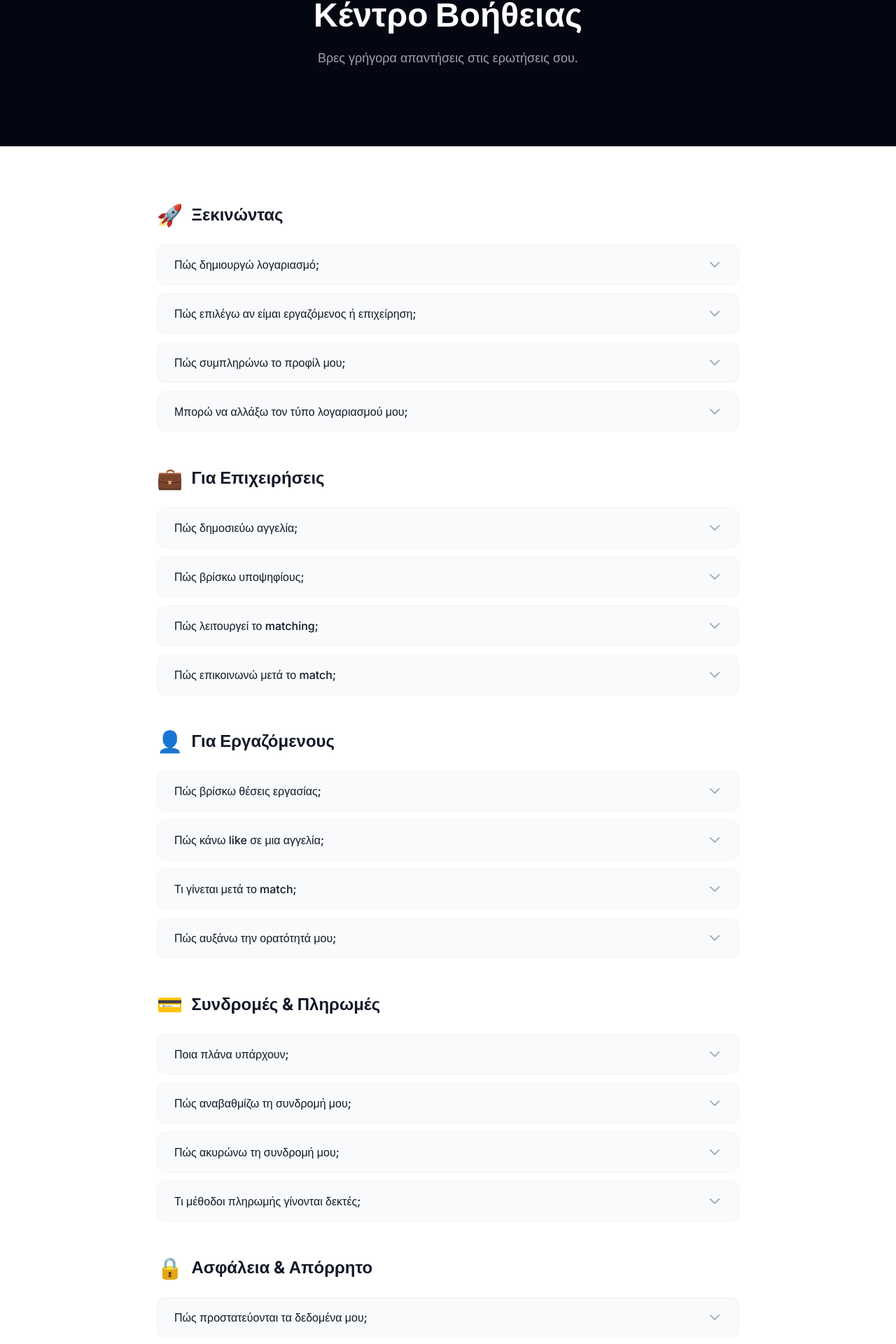
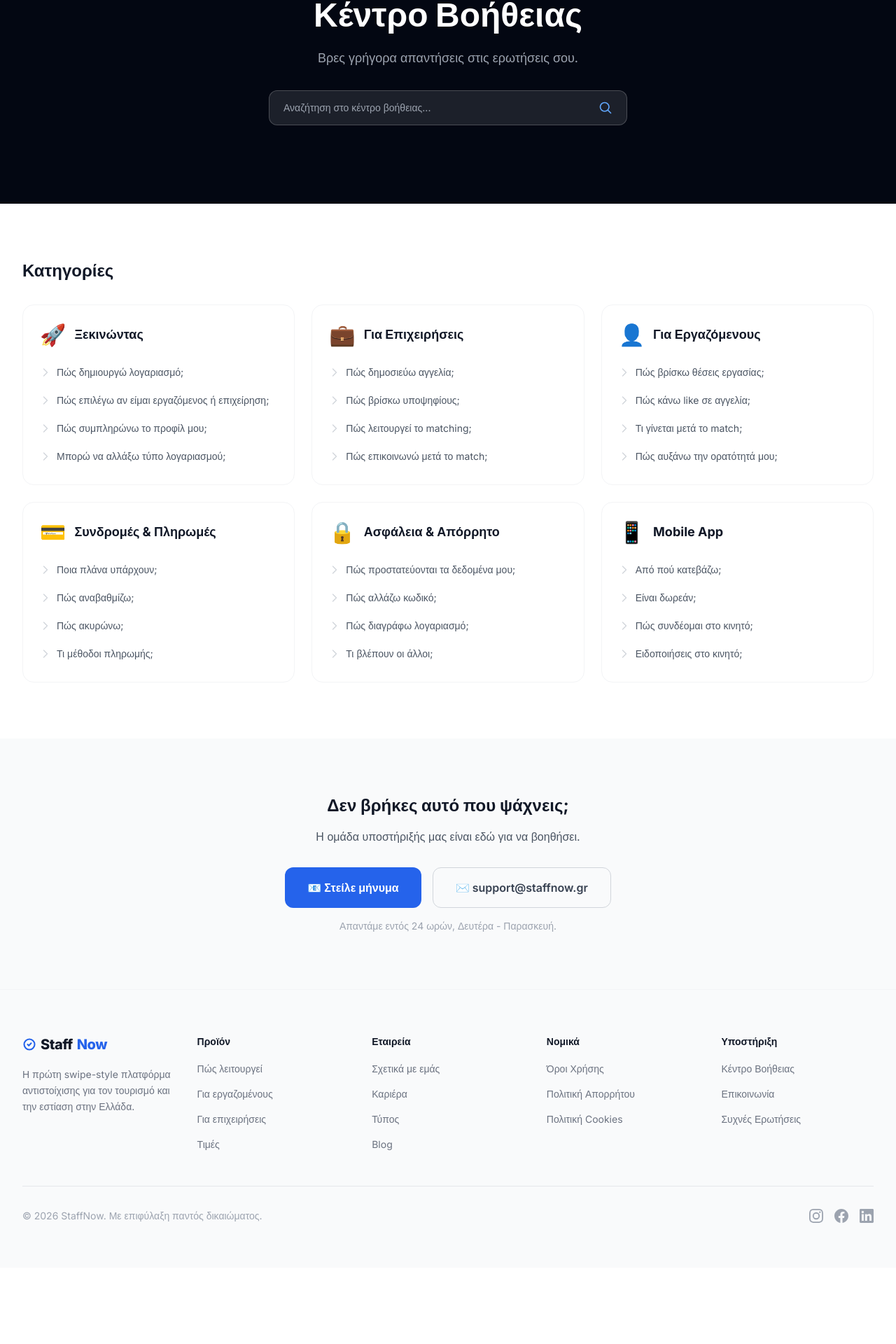
Before and after one commit to siteinside53-jpg/staff-now, a Next.js app in the folder apps/web/: page /help in a window 1280 px wide. Shown: the part 216-2136 px from the top of the page at 70% size. After the commit the page ends 2027 px from the top, so only its background shows below. Built offline with nearby package versions, Linux system fonts and the light colour scheme; no server answers.

Commit message:
Redesign Help Center: search bar + card grid with expandable articles
Co-Authored-By: Claude Opus 4.6 (1M context) <noreply@anthropic.com>

```diff
--- a/apps/web/src/app/(marketing)/help/page.tsx
+++ b/apps/web/src/app/(marketing)/help/page.tsx
@@ -6,55 +6,55 @@ const categories = [
   {
     icon: '🚀', title: 'Ξεκινώντας',
     articles: [
-      { q: 'Πώς δημιουργώ λογαριασμό;', a: 'Πήγαινε στη σελίδα Εγγραφής (staffnow.gr/auth/register). Μπορείς να εγγραφείς με το email σου ή απευθείας με τον Google λογαριασμό σου. Επίλεξε αν είσαι Εργαζόμενος ή Επιχείρηση, συμπλήρωσε τα στοιχεία σου και πάτα "Δημιουργία Λογαριασμού". Ο κωδικός πρέπει να έχει τουλάχιστον 8 χαρακτήρες, ένα κεφαλαίο, ένα πεζό και έναν αριθμό.' },
-      { q: 'Πώς επιλέγω αν είμαι εργαζόμενος ή επιχείρηση;', a: 'Κατά την εγγραφή, θα δεις δύο επιλογές: "Εργαζόμενος" και "Επιχείρηση". Αν ψάχνεις δουλειά στον τουρισμό/εστίαση, επίλεξε Εργαζόμενος. Αν είσαι ξενοδοχείο, εστιατόριο, μπαρ ή άλλη επιχείρηση που ψάχνει προσωπικό, επίλεξε Επιχείρηση. Η επιλογή καθορίζει τι βλέπεις στην πλατφόρμα.' },
-      { q: 'Πώς συμπληρώνω το προφίλ μου;', a: 'Μετά τη σύνδεση, πήγαινε στο Dashboard → Προφίλ. Εκεί μπορείς να συμπληρώσεις: ονοματεπώνυμο, περιγραφή/bio, πόλη, περιοχή και διαθεσιμότητα (αν είσαι εργαζόμενος) ή επωνυμία, περιγραφή και τύπο επιχείρησης (αν είσαι επιχείρηση). Πάτα "Αποθήκευση Αλλαγών" για να σώσεις.' },
-      { q: 'Μπορώ να αλλάξω τον τύπο λογαριασμού μου;', a: 'Αυτή τη στιγμή δεν μπορείς να αλλάξεις τον τύπο (εργαζόμενος/επιχείρηση) μετά την εγγραφή. Αν χρειάζεται, μπορείς να δημιουργήσεις νέο λογαριασμό με διαφορετικό email ή να επικοινωνήσεις μαζί μας στο support@staffnow.gr.' },
+      { q: 'Πώς δημιουργώ λογαριασμό;', a: 'Πήγαινε στη σελίδα Εγγραφής (staffnow.gr/auth/register). Μπορείς να εγγραφείς με email ή με τον Google λογαριασμό σου. Επίλεξε Εργαζόμενος ή Επιχείρηση, συμπλήρωσε τα στοιχεία σου και πάτα "Δημιουργία Λογαριασμού". Ο κωδικός χρειάζεται τουλάχιστον 8 χαρακτήρες, κεφαλαίο, πεζό και αριθμό.' },
+      { q: 'Πώς επιλέγω αν είμαι εργαζόμενος ή επιχείρηση;', a: 'Κατά την εγγραφή θα δεις δύο επιλογές: "Εργαζόμενος" και "Επιχείρηση". Αν ψάχνεις δουλειά, επίλεξε Εργαζόμενος. Αν ψάχνεις προσωπικό, επίλεξε Επιχείρηση. Η επιλογή καθορίζει τι βλέπεις στην πλατφόρμα.' },
+      { q: 'Πώς συμπληρώνω το προφίλ μου;', a: 'Dashboard → Προφίλ. Συμπλήρωσε: ονοματεπώνυμο, bio, πόλη, περιοχή, διαθεσιμότητα (εργαζόμενος) ή επωνυμία, περιγραφή, τύπο (επιχείρηση). Πάτα "Αποθήκευση Αλλαγών".' },
+      { q: 'Μπορώ να αλλάξω τύπο λογαριασμού;', a: 'Δεν μπορείς να αλλάξεις τύπο μετά την εγγραφή. Δημιούργησε νέο λογαριασμό με διαφορετικό email ή επικοινώνησε στο support@staffnow.gr.' },
     ],
   },
   {
     icon: '💼', title: 'Για Επιχειρήσεις',
     articles: [
-      { q: 'Πώς δημοσιεύω αγγελία;', a: 'Σύνδεσε ως Επιχείρηση → Dashboard → Αγγελίες → πάτα "+ Νέα Αγγελία". Συμπλήρωσε τίτλο (π.χ. "Σερβιτόρος/α Full Time"), περιγραφή, πόλη, περιοχή, τύπο εργασίας (εποχιακή/πλήρης/μερική) και εύρος μισθού. Πάτα "Δημοσίευση Αγγελίας" και η αγγελία σου θα είναι αμέσως ορατή στους εργαζόμενους.' },
-      { q: 'Πώς βρίσκω υποψηφίους;', a: 'Πήγαινε στο Dashboard → Ανακάλυψη. Θα δεις κάρτες εργαζομένων με τα στοιχεία τους (όνομα, ρόλοι, εμπειρία, τοποθεσία, μισθολογικές προσδοκίες). Πάτα "♥ Ενδιαφέρομαι" για να δείξεις ενδιαφέρον ή "✕ Πέρασε" για να προχωρήσεις στον επόμενο.' },
-      { q: 'Πώς λειτουργεί το matching;', a: 'Το matching είναι αμοιβαίο. Εσύ ως επιχείρηση κάνεις like σε εργαζόμενους, και οι εργαζόμενοι κάνουν like σε αγγελίες σου. Αν μια επιχείρηση κάνει like σε έναν εργαζόμενο ΚΑΙ ο ίδιος εργαζόμενος κάνει like σε αγγελία αυτής της επιχείρησης, δημιουργείται Match! Μετά το match, μπορείτε να επικοινωνήσετε μέσω chat.' },
-      { q: 'Πώς επικοινωνώ μετά το match;', a: 'Μόλις γίνει match, δημιουργείται αυτόματα μια συνομιλία. Πήγαινε στο Dashboard → Μηνύματα για να δεις τις συνομιλίες σου. Μπορείς να στείλεις μηνύματα, να ανταλλάξετε στοιχεία επικοινωνίας και να κανονίσετε συνέντευξη ή πρόσληψη.' },
+      { q: 'Πώς δημοσιεύω αγγελία;', a: 'Dashboard → Αγγελίες → "+ Νέα Αγγελία". Συμπλήρωσε τίτλο, περιγραφή, πόλη, περιοχή, τύπο εργασίας και μισθό. Πάτα "Δημοσίευση" και η αγγελία γίνεται αμέσως ορατή στους εργαζόμενους.' },
+      { q: 'Πώς βρίσκω υποψηφίους;', a: 'Dashboard → Ανακάλυψη. Βλέπεις κάρτες εργαζομένων με στοιχεία (ρόλοι, εμπειρία, τοποθεσία, μισθός). Πάτα "♥ Ενδιαφέρομαι" ή "✕ Πέρασε".' },
+      { q: 'Πώς λειτουργεί το matching;', a: 'Αμοιβαίο: εσύ κάνεις like σε εργαζόμενο + ο εργαζόμενος κάνει like σε αγγελία σου = Match! Δημιουργείται αυτόματα συνομιλία.' },
+      { q: 'Πώς επικοινωνώ μετά το match;', a: 'Dashboard → Μηνύματα. Βλέπεις τις συνομιλίες, στέλνεις μηνύματα, ανταλλάσσεις στοιχεία και κανονίζεις πρόσληψη.' },
     ],
   },
   {
     icon: '👤', title: 'Για Εργαζόμενους',
     articles: [
-      { q: 'Πώς βρίσκω θέσεις εργασίας;', a: 'Σύνδεσε ως Εργαζόμενος → Dashboard → Ανακάλυψη. Θα δεις κάρτες με θέσεις εργασίας από επιχειρήσεις σε όλη την Ελλάδα. Κάθε κάρτα δείχνει: τίτλο θέσης, περιγραφή, τοποθεσία, μισθό, τύπο εργασίας και αν παρέχεται στέγαση/σίτιση.' },
-      { q: 'Πώς κάνω like σε μια αγγελία;', a: 'Στην Ανακάλυψη, όταν βλέπεις μια αγγελία που σε ενδιαφέρει, πάτα το πράσινο κουμπί "♥ Ενδιαφέρομαι". Αν θέλεις να παραλείψεις, πάτα "✕ Πέρασε". Μόλις πατήσεις like, θα δεις ένα μήνυμα επιβεβαίωσης. Αν η επιχείρηση σε έχει ήδη κάνει like, θα γίνει Match!' },
-      { q: 'Τι γίνεται μετά το match;', a: 'Μετά το match: 1) Λαμβάνεις ειδοποίηση "Νέο ταίριασμα!" 2) Δημιουργείται αυτόματα συνομιλία 3) Πηγαίνεις στα Μηνύματα για να ξεκινήσεις chat 4) Μπορείς να ανταλλάξεις τηλέφωνο/email και να κανονίσεις συνέντευξη.' },
-      { q: 'Πώς αυξάνω την ορατότητά μου;', a: 'Για να εμφανίζεσαι ψηλότερα στις αναζητήσεις: 1) Συμπλήρωσε πλήρως το προφίλ σου (όνομα, bio, πόλη, περιοχή, διαθεσιμότητα) 2) Ενεργοποίησε τη "Verified" επαλήθευση 3) Αναβάθμισε σε Premium για αυξημένη ορατότητα και boosted ranking. Οι Premium χρήστες εμφανίζονται πρώτοι.' },
+      { q: 'Πώς βρίσκω θέσεις εργασίας;', a: 'Dashboard → Ανακάλυψη. Βλέπεις κάρτες αγγελιών (τίτλος, περιγραφή, τοποθεσία, μισθός, τύπος, στέγαση/σίτιση).' },
+      { q: 'Πώς κάνω like σε αγγελία;', a: 'Στην Ανακάλυψη, πάτα "♥ Ενδιαφέρομαι" στην αγγελία που θέλεις. Αν η επιχείρηση σε έχει ήδη κάνει like, γίνεται Match!' },
+      { q: 'Τι γίνεται μετά το match;', a: 'Λαμβάνεις ειδοποίηση, δημιουργείται chat, πηγαίνεις στα Μηνύματα και ξεκινάς επικοινωνία με την επιχείρηση.' },
+      { q: 'Πώς αυξάνω την ορατότητά μου;', a: 'Συμπλήρωσε πλήρως το προφίλ, ενεργοποίησε verified badge, αναβάθμισε σε Premium (9€/μήνα) για boosted ranking.' },
     ],
   },
   {
     icon: '💳', title: 'Συνδρομές & Πληρωμές',
     articles: [
-      { q: 'Ποια πλάνα υπάρχουν;', a: 'Υπάρχουν 3 πλάνα: 1) Business Basic (29€/μήνα ή 290€/χρόνο) — 50 swipes/μήνα, 10 matches, βασικά φίλτρα 2) Business Pro (79€/μήνα ή 790€/χρόνο) — απεριόριστα swipes, 100 matches, advanced φίλτρα, verified badge, priority support 3) Worker Premium (9€/μήνα ή 90€/χρόνο) — boosted visibility, verified badge, advanced φίλτρα. Η βασική χρήση είναι δωρεάν για εργαζόμενους.' },
-      { q: 'Πώς αναβαθμίζω τη συνδρομή μου;', a: 'Πήγαινε στο Dashboard → Συνδρομή. Θα δεις τα διαθέσιμα πλάνα με τις τιμές τους. Πάτα "Αναβάθμιση" στο πλάνο που θέλεις. Θα μεταφερθείς στη σελίδα πληρωμής (Stripe) για να ολοκληρώσεις την αγορά με πιστωτική/χρεωστική κάρτα.' },
-      { q: 'Πώς ακυρώνω τη συνδρομή μου;', a: 'Πήγαινε στο Dashboard → Συνδρομή → πάτα "Ακύρωση Συνδρομής". Η συνδρομή θα παραμείνει ενεργή μέχρι το τέλος της τρέχουσας περιόδου πληρωμής. Δεν θα χρεωθείς ξανά. Μπορείς να επανενεργοποιήσεις ανά πάσα στιγμή.' },
-      { q: 'Τι μέθοδοι πληρωμής γίνονται δεκτές;', a: 'Δεχόμαστε Visa, Mastercard, American Express και Apple Pay μέσω του Stripe. Οι πληρωμές είναι ασφαλείς με κρυπτογράφηση SSL. Δεν αποθηκεύουμε τα στοιχεία της κάρτας σου — αυτό το κάνει το Stripe.' },
+      { q: 'Ποια πλάνα υπάρχουν;', a: 'Business Basic (29€/μήνα) — 50 swipes, 10 matches. Business Pro (79€/μήνα) — απεριόριστα, advanced φίλτρα, priority. Worker Premium (9€/μήνα) — boosted visibility, verified badge. Βασική χρήση δωρεάν.' },
+      { q: 'Πώς αναβαθμίζω;', a: 'Dashboard → Συνδρομή → πάτα "Αναβάθμιση" στο πλάνο που θέλεις. Πληρωμή μέσω Stripe (Visa, Mastercard, Apple Pay).' },
+      { q: 'Πώς ακυρώνω;', a: 'Dashboard → Συνδρομή → "Ακύρωση". Παραμένει ενεργή μέχρι το τέλος της περιόδου. Δεν χρεώνεσαι ξανά.' },
+      { q: 'Τι μέθοδοι πληρωμής;', a: 'Visa, Mastercard, American Express, Apple Pay μέσω Stripe. Ασφαλείς πληρωμές SSL. Δεν αποθηκεύουμε κάρτες.' },
     ],
   },
   {
     icon: '🔒', title: 'Ασφάλεια & Απόρρητο',
     articles: [
-      { q: 'Πώς προστατεύονται τα δεδομένα μου;', a: 'Χρησιμοποιούμε κρυπτογράφηση HTTPS, ασφαλή αποθήκευση κωδικών (PBKDF2 hashing), JWT tokens για authentication, και τα δεδομένα αποθηκεύονται σε Cloudflare D1 με κρυπτογράφηση. Τα προσωπικά στοιχεία (τηλέφωνο, email) δεν εμφανίζονται σε τρίτους πριν το match.' },
-      { q: 'Πώς αλλάζω τον κωδικό μου;', a: 'Αν είσαι συνδεδεμένος: Πήγαινε στο Dashboard → Ρυθμίσεις → Αλλαγή κωδικού. Αν ξέχασες τον κωδικό: Πήγαινε στη Σύνδεση → "Ξέχασες τον κωδικό;" → Βάλε το email σου και θα λάβεις link επαναφοράς.' },
-      { q: 'Πώς διαγράφω τον λογαριασμό μου;', a: 'Για διαγραφή λογαριασμού, στείλε email στο support@staffnow.gr με θέμα "Διαγραφή λογαριασμού" και το email του λογαριασμού σου. Θα επεξεργαστούμε το αίτημα εντός 48 ωρών. Η διαγραφή είναι μόνιμη — όλα τα δεδομένα, matches και συνομιλίες θα αφαιρεθούν.' },
-      { q: 'Ποια δεδομένα μου βλέπουν οι άλλοι;', a: 'Πριν το match: Οι επιχειρήσεις βλέπουν μόνο το όνομα, ρόλους, περιοχή, εμπειρία, bio και badges σου. ΔΕΝ βλέπουν email, τηλέφωνο ή ακριβή διεύθυνση. Μετά το match: Μπορείτε να ανταλλάξετε στοιχεία μέσω chat. Οι επιχειρήσεις φαίνονται με επωνυμία, τύπο, περιγραφή και αγγελίες.' },
+      { q: 'Πώς προστατεύονται τα δεδομένα μου;', a: 'HTTPS κρυπτογράφηση, PBKDF2 password hashing, JWT tokens, Cloudflare D1 storage. Προσωπικά στοιχεία δεν εμφανίζονται πριν το match.' },
+      { q: 'Πώς αλλάζω κωδικό;', a: 'Συνδεδεμένος: Dashboard → Ρυθμίσεις → Αλλαγή κωδικού. Ξεχασμένος: Σύνδεση → "Ξέχασες τον κωδικό;" → email επαναφοράς.' },
+      { q: 'Πώς διαγράφω λογαριασμό;', a: 'Email στο support@staffnow.gr με θέμα "Διαγραφή λογαριασμού". Επεξεργασία σε 48 ώρες. Μόνιμη — όλα τα δεδομένα αφαιρούνται.' },
+      { q: 'Τι βλέπουν οι άλλοι;', a: 'Πριν match: όνομα, ρόλους, περιοχή, εμπειρία, bio. ΟΧΙ email/τηλέφωνο. Μετά match: επικοινωνία μέσω chat.' },
     ],
   },
   {
     icon: '📱', title: 'Mobile App',
     articles: [
-      { q: 'Από πού κατεβάζω την εφαρμογή;', a: 'Η εφαρμογή StaffNow είναι διαθέσιμη στο App Store (iOS) και στο Google Play (Android). Αναζήτησε "StaffNow" ή κατέβασέ την από τα links στην αρχική σελίδα μας (staffnow.gr). Η εφαρμογή είναι δωρεάν.' },
-      { q: 'Η εφαρμογή είναι δωρεάν;', a: 'Ναι! Η εφαρμογή είναι εντελώς δωρεάν. Η βασική χρήση (εγγραφή, προφίλ, browsing, matching) είναι δωρεάν. Τα premium πλάνα (Business Basic/Pro, Worker Premium) είναι προαιρετικά in-app purchases για extra δυνατότητες.' },
-      { q: 'Πώς συνδέομαι στο κινητό;', a: 'Άνοιξε την εφαρμογή → πάτα "Σύνδεση" → Βάλε το email και κωδικό σου ή πάτα "Σύνδεση με Google". Αν δεν έχεις λογαριασμό, πάτα "Εγγραφή" και δημιούργησε έναν. Ο λογαριασμός σου είναι ο ίδιος σε web και mobile.' },
-      { q: 'Λαμβάνω ειδοποιήσεις στο κινητό;', a: 'Ναι! Η εφαρμογή στέλνει push notifications για: νέα matches, νέα μηνύματα, ενημερώσεις συνδρομής και σημαντικές ειδοποιήσεις. Μπορείς να τις διαχειριστείς από τις Ρυθμίσεις της εφαρμογής ή από τις ρυθμίσεις ειδοποιήσεων του κινητού σου.' },
+      { q: 'Από πού κατεβάζω;', a: 'App Store (iOS) και Google Play (Android). Αναζήτησε "StaffNow" ή κατέβασε από τα links στο staffnow.gr. Δωρεάν.' },
+      { q: 'Είναι δωρεάν;', a: 'Ναι! Βασική χρήση δωρεάν. Premium πλάνα προαιρετικά in-app purchases.' },
+      { q: 'Πώς συνδέομαι στο κινητό;', a: 'Άνοιξε app → Σύνδεση → Email/κωδικός ή Google. Ο λογαριασμός είναι ο ίδιος σε web και mobile.' },
+      { q: 'Ειδοποιήσεις στο κινητό;', a: 'Push notifications για: matches, μηνύματα, ενημερώσεις συνδρομής. Διαχείριση από Ρυθμίσεις app.' },
     ],
   },
 ];
@@ -62,35 +62,46 @@ const categories = [
 export default function HelpPage() {
   return (
     <>
-      {/* Hero */}
+      {/* Hero + Search */}
       <section className="bg-gray-950 text-white py-20 sm:py-28">
         <div className="mx-auto max-w-4xl px-4 text-center">
           <p className="text-sm font-semibold uppercase tracking-wider text-blue-400">Υποστήριξη</p>
           <h1 className="mt-4 text-4xl font-extrabold sm:text-5xl">Κέντρο Βοήθειας</h1>
           <p className="mt-6 text-lg text-gray-400">Βρες γρήγορα απαντήσεις στις ερωτήσεις σου.</p>
+          <div className="mt-8 max-w-lg mx-auto">
+            <div className="flex rounded-xl bg-white/10 border border-white/20 overflow-hidden">
+              <input type="text" placeholder="Αναζήτηση στο κέντρο βοήθειας..." className="flex-1 bg-transparent px-5 py-3.5 text-white placeholder-gray-400 text-sm outline-none" />
+              <button className="px-5 text-blue-400 hover:text-blue-300">
+                <svg className="h-5 w-5" fill="none" viewBox="0 0 24 24" stroke="currentColor" strokeWidth={2}>
+                  <path strokeLinecap="round" strokeLinejoin="round" d="m21 21-5.197-5.197m0 0A7.5 7.5 0 1 0 5.196 5.196a7.5 7.5 0 0 0 10.607 10.607Z" />
+                </svg>
+              </button>
+            </div>
+          </div>
         </div>
       </section>
 
-      {/* Categories with expandable articles */}
+      {/* Category Cards Grid */}
       <section className="py-20 bg-white">
-        <div className="mx-auto max-w-4xl px-4 sm:px-6 lg:px-8">
-          <div className="space-y-12">
+        <div className="mx-auto max-w-7xl px-4 sm:px-6 lg:px-8">
+          <h2 className="text-2xl font-bold text-gray-900 mb-8">Κατηγορίες</h2>
+          <div className="grid gap-6 sm:grid-cols-2 lg:grid-cols-3">
             {categories.map((cat) => (
-              <div key={cat.title} id={cat.title.toLowerCase().replace(/\s+/g, '-')}>
-                <div className="flex items-center gap-3 mb-6">
+              <div key={cat.title} className="rounded-2xl border border-gray-100 p-6 hover:shadow-lg hover:border-blue-200 transition-all">
+                <div className="flex items-center gap-3 mb-5">
                   <span className="text-3xl">{cat.icon}</span>
-                  <h2 className="text-2xl font-bold text-gray-900">{cat.title}</h2>
+                  <h3 className="text-lg font-bold text-gray-900">{cat.title}</h3>
                 </div>
-                <div className="space-y-3">
+                <div className="space-y-2">
                   {cat.articles.map((article) => (
-                    <details key={article.q} className="group rounded-xl bg-gray-50 border border-gray-100 overflow-hidden">
-                      <summary className="flex items-center justify-between cursor-pointer px-6 py-4 text-gray-900 font-medium hover:bg-gray-100 transition-colors">
-                        <span className="pr-4">{article.q}</span>
-                        <svg className="h-5 w-5 text-gray-400 group-open:rotate-180 transition-transform flex-shrink-0" fill="none" viewBox="0 0 24 24" stroke="currentColor" strokeWidth={2}>
-                          <path strokeLinecap="round" strokeLinejoin="round" d="M19.5 8.25l-7.5 7.5-7.5-7.5" />
+                    <details key={article.q} className="group">
+                      <summary className="flex items-center gap-2 text-sm text-gray-600 hover:text-blue-600 transition-colors cursor-pointer py-1.5">
+                        <svg className="h-4 w-4 text-gray-300 group-hover:text-blue-500 group-open:rotate-90 transition-all flex-shrink-0" fill="none" viewBox="0 0 24 24" stroke="currentColor" strokeWidth={2}>
+                          <path strokeLinecap="round" strokeLinejoin="round" d="M8.25 4.5l7.5 7.5-7.5 7.5" />
                         </svg>
+                        <span className="group-open:text-blue-600 group-open:font-medium">{article.q}</span>
                       </summary>
-                      <div className="px-6 pb-5 text-sm text-gray-600 leading-relaxed border-t border-gray-100 pt-4">
+                      <div className="ml-6 mt-1 mb-3 text-xs text-gray-500 leading-relaxed bg-gray-50 rounded-lg p-3">
                         {article.a}
                       </div>
                     </details>
@@ -102,22 +113,8 @@ export default function HelpPage() {
         </div>
       </section>
 
-      {/* Quick nav */}
-      <section className="py-12 bg-gray-50">
-        <div className="mx-auto max-w-4xl px-4">
-          <div className="grid grid-cols-2 sm:grid-cols-3 lg:grid-cols-6 gap-3">
-            {categories.map((cat) => (
-              <a key={cat.title} href={`#${cat.title.toLowerCase().replace(/\s+/g, '-')}`} className="flex flex-col items-center gap-2 rounded-xl bg-white p-4 border border-gray-100 hover:shadow-md hover:border-blue-200 transition-all text-center">
-                <span className="text-2xl">{cat.icon}</span>
-                <span className="text-xs font-semibold text-gray-700">{cat.title}</span>
-              </a>
-            ))}
-          </div>
-        </div>
-      </section>
-
       {/* Contact */}
-      <section className="py-20 bg-white">
+      <section className="py-20 bg-gray-50">
         <div className="mx-auto max-w-3xl px-4 text-center">
           <h2 className="text-2xl font-bold text-gray-900">Δεν βρήκες αυτό που ψάχνεις;</h2>
           <p className="mt-4 text-gray-600">Η ομάδα υποστήριξής μας είναι εδώ για να βοηθήσει.</p>
```
Also changed, not shown: 55 other files (tests, documents, lock files or other folders).
